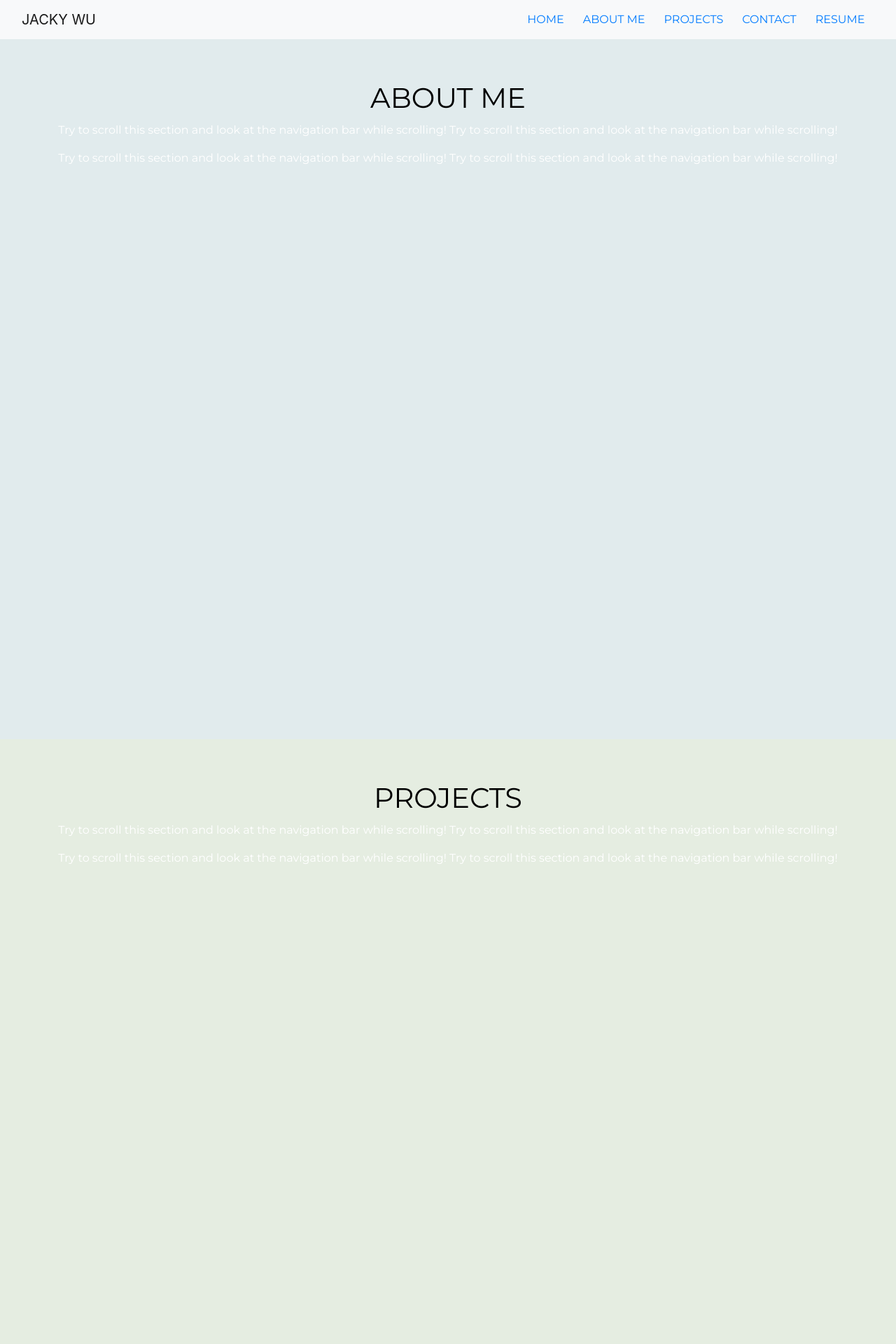
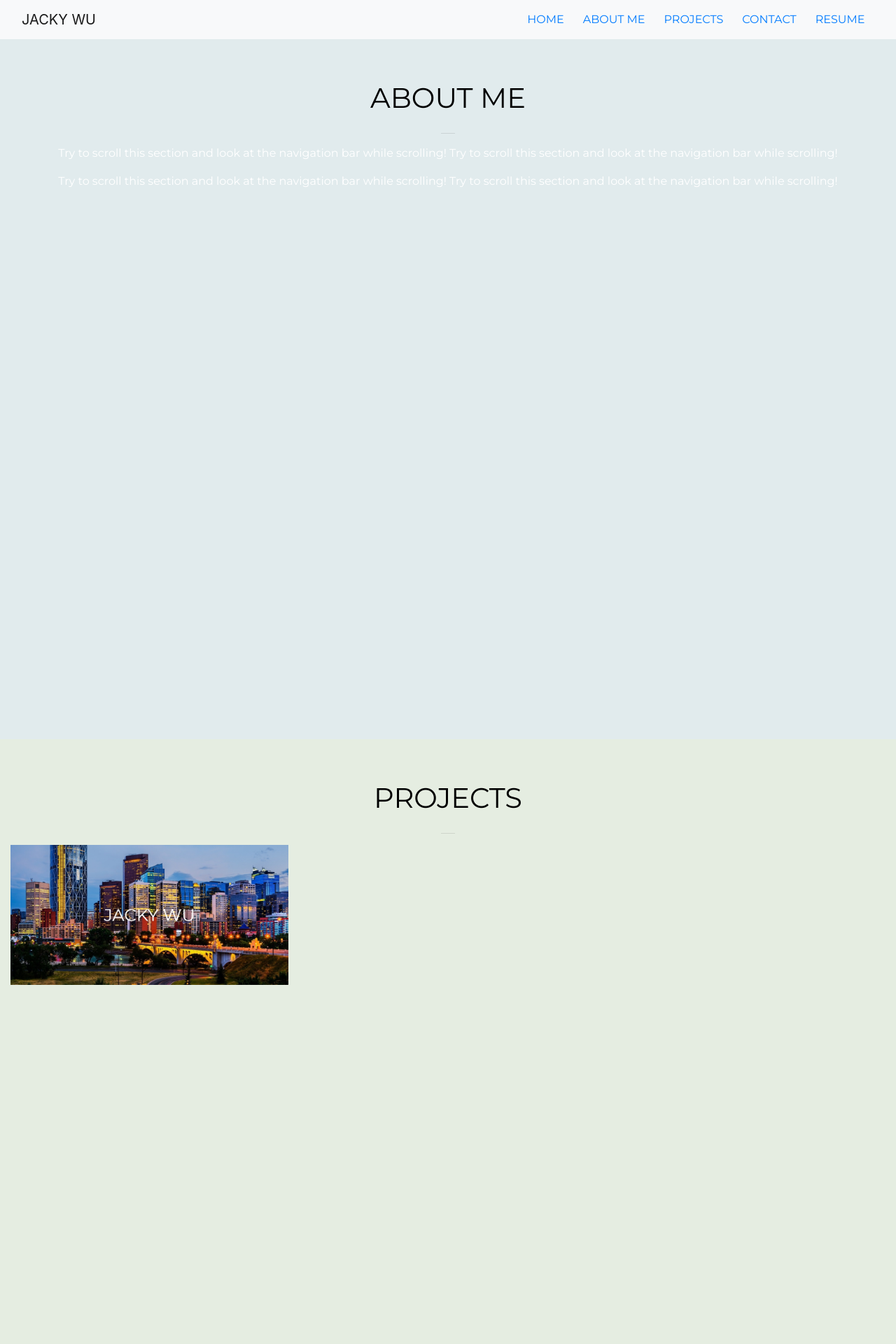
Before and after one commit to JackyJWu/jackyjwu.github.io, a PHP site: page / in a window 1280 px wide. Shown: the top 1920 px of the page at 70% size. Run offline with PHP 8.4, Linux system fonts and the light colour scheme; some libraries are stand-ins or nearby versions.

Commit message:
working on project grid

```diff
--- a/assets/css/app.css
+++ b/assets/css/app.css
@@ -17,10 +17,9 @@
 
 /* New */
 .intro{
-  background:url('https://images5.alphacoders.com/721/721657.jpg') no-repeat;
+  background:url(../lib/intro.jpg) no-repeat;
   background-position: 50% 50%;
   background-size:cover;
-
 
 }
 .intro h1{
@@ -230,3 +229,24 @@
     height: 0;
     }
 }
+
+
+.middle {
+  font-size: 1.25em;
+  transition: .3s ease;
+  opacity: 0;
+  position: absolute;
+  top: 50%;
+  left: 50%;
+  transform: translate(-50%, -50%);
+  -ms-transform: translate(-50%, -50%);
+  text-align: center;
+  text-transform: lowercase;
+  width: 100%;
+}
+
+ hr{
+  width: 20px;
+  border-top: 1px solid #f8f8f8;
+  border-bottom: 1px solid rgba(0, 0, 0, 0.2);
+}
--- a/index.html
+++ b/index.html
@@ -108,6 +108,7 @@
 
 <div id="about" class="container-fluid">
   <h1 class="center">ABOUT ME</h1>
+  <hr>
   <p>Try to scroll this section and look at the navigation bar while scrolling! Try to scroll this section and look at the navigation bar while scrolling!</p>
   <p>Try to scroll this section and look at the navigation bar while scrolling! Try to scroll this section and look at the navigation bar while scrolling!</p>
 
@@ -116,8 +117,24 @@
 
 <div id="projects" class="container-fluid">
   <h1 class="center">PROJECTS</h1>
-  <p>Try to scroll this section and look at the navigation bar while scrolling! Try to scroll this section and look at the navigation bar while scrolling!</p>
-  <p>Try to scroll this section and look at the navigation bar while scrolling! Try to scroll this section and look at the navigation bar while scrolling!</p>
+  <hr>
+  <div class="row">
+
+    <!-- Use This Template for more projects -->
+
+    <div class="col-lg-4 col-md-6 col-sm-6 pic" data-sr-id="12" style="; visibility: visible;  -webkit-transform: translateY(0) scale(1); opacity: 1;transform: translateY(0) scale(1); opacity: 1;-webkit-transition: -webkit-transform 0.7s cubic-bezier(0.6, 0.2, 0.1, 1) 0.5s, opacity 0.7s cubic-bezier(0.6, 0.2, 0.1, 1) 0.5s; transition: transform 0.7s cubic-bezier(0.6, 0.2, 0.1, 1) 0.5s, opacity 0.7s cubic-bezier(0.6, 0.2, 0.1, 1) 0.5s; ">
+      <img src="assets/lib/jweb.jpg" class="img-fluid">
+      <a href="https://github.com/JackyJWu/jackyjwu.github.io">
+        <div class="middle">jackyjwu.github.io
+          <hr>
+          <p class="portText">Developed with HTML, Javascript, jQuery</p>
+        </div>
+      </a>
+    </div>
+
+
+
+    </div>
 </div>
 
 
```
Also changed, not shown: assets/lib/jweb.jpg (added).
